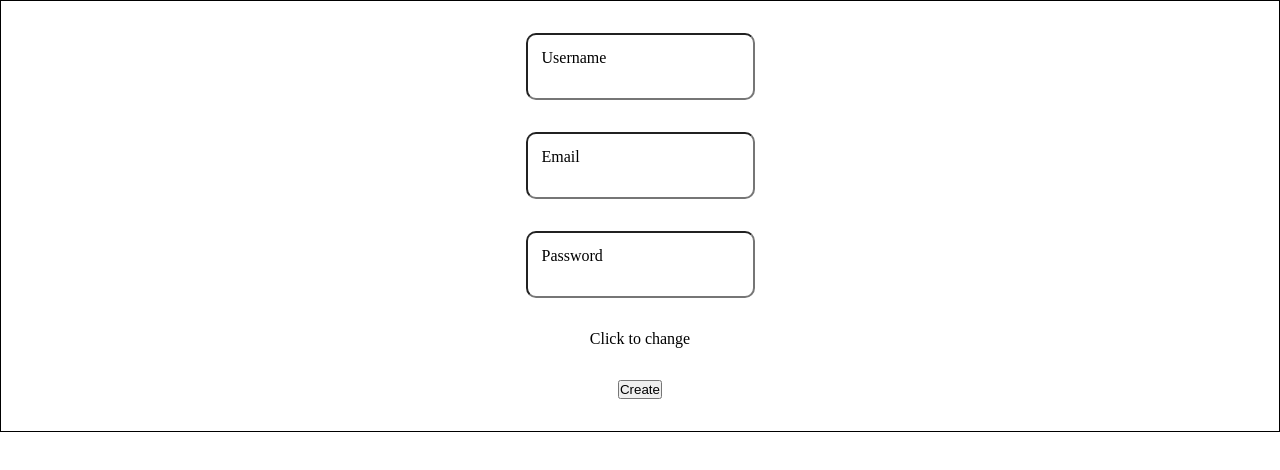
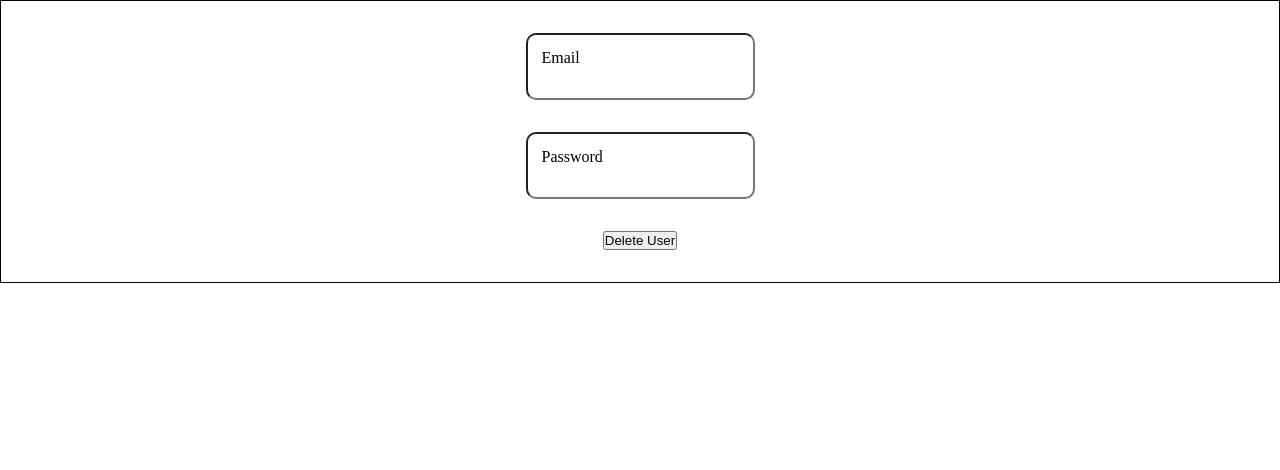
Before and after one commit to OatsProgramming/surfs-up, a Next.js app: page / in a window 1280 px wide. Shown: the top 470 px of the page. Built offline with nearby package versions, Linux system fonts and the light colour scheme.

Commit message:
modified crudOps for user route to be a reducer fetcher fn; modified TextField a bit

```diff
--- a/app/components/Form/Form.tsx
+++ b/app/components/Form/Form.tsx
@@ -1,11 +1,14 @@
-import { FormEvent, useState } from "react";
+import { useState } from "react";
 import TextField from "./TextField/TextField";
 import styles from './form.module.css'
+import ToastContainer from '@/lib/toasts/ToastContainer'
+import userFetcher from "@/lib/fetchers/userFetcher";
 
-export default function Form() {
+export default function Form({ method } : {
+    method: UserHTTP
+}) {
     const [user, setUser] = useState({} as User)
     const [newInfo, setNewInfo] = useState({} as User)
-    const [isUpdating, setIsUpdating] = useState(false)
 
     function handleChange(mutateUser: UserPartial) {
         setUser({
@@ -22,98 +25,26 @@ export default function Form() {
         })
     }
 
-    async function createUser(e: FormEvent) {
-        e.preventDefault()
-        try {
-            const res = await fetch('/api/user', {
-                method: 'POST',
-                body: JSON.stringify(user),
-                headers: {
-                    "Content-Type": "application/json"
-                }
-            })
-
-            if (!res.ok) {
-                console.log(await res.text())
-            }
-
-            console.log(await res.json())
-
-        } catch (error) {
-            console.log(error)
-        }
-    }
-
-    async function updateUser(e: FormEvent) {
-        e.preventDefault()
-        try {
-            const res = await fetch('/api/user', {
-                method: 'PATCH',
-                body: JSON.stringify({
-                    ...user,
-                    newEmail: newInfo.email,
-                    newUsername: newInfo.username,
-                    newPassword: newInfo.password,
-                }),
-                headers: {
-                    "Content-Type": "application/json"
-                }
-            })
-
-            if (!res.ok) {
-                console.log(await res.text())
-            }
-
-            console.log(await res.json())
-
-        } catch (error) {
-            const err = error as Error
-            console.log(err.message)
-        }
-    }
-
-    async function deleteUser(e: FormEvent) {
-        e.preventDefault()
-
-        try {
-            const res = await fetch('/api/user', {
-                method: 'DELETE',
-                body: JSON.stringify(user),
-                headers: {
-                    "Content-Type": "application/json"
-                }
-            })
-
-            if (!res.ok) {
-                console.log(await res.text())
-            }
-
-            console.log(await res.json())
-
-        } catch (error) {
-            const err = error as Error
-            console.log(err.message)
-        }
-    }
-
-
     return (
-        <form className={styles['container']} onSubmit={
-            isUpdating ? updateUser : deleteUser
-        }>
+        <>
+            <form className={styles['container']} onSubmit={(e) => userFetcher(e, method, user, newInfo)}>
+                {method === 'POST' && (
                     <TextField
                     onChange={handleChange}
                     value={user}
                     label={'Username'}
                     id={'username'}
                     type={'text'}
+                    required
                 />
+                )}
                 <TextField
                     onChange={handleChange}
                     value={user}
                     label={'Email'}
                     id={'email'}
                     type={'text'}
+                    required
                 />
                 <TextField
                     onChange={handleChange}
@@ -121,8 +52,9 @@ export default function Form() {
                     label={'Password'}
                     id={'password'}
                     type={'password'}
+                    required
                 />
-            {isUpdating && (
+                {method === 'PATCH' && (
                     <>
                         <TextField
                             onChange={handleNewInfo}
@@ -147,12 +79,26 @@ export default function Form() {
                         />
                     </>
                 )}
-            <div onClick={() => setIsUpdating(!isUpdating)}>
-                Click to change
-            </div>
                 <button>
-                {isUpdating ? 'Update' : 'Create'}
+                    {
+                    method === 'POST' ? 'Create User' :
+                    method === 'PATCH' ? 'Update User' :
+                    'Delete User'
+                    }
                 </button>
             </form>
+            <ToastContainer
+                position="bottom-center"
+                autoClose={5000}
+                hideProgressBar={false}
+                newestOnTop={false}
+                closeOnClick
+                rtl={false}
+                pauseOnFocusLoss
+                draggable
+                pauseOnHover
+                theme="colored"
+            />
+        </>
     )
 }
--- a/app/components/Form/TextField/TextField.tsx
+++ b/app/components/Form/TextField/TextField.tsx
@@ -1,6 +1,6 @@
 import styles from './textField.module.css'
 
-export default function TextField({ id, onChange, value, label, type } : TextFieldProp) {
+export default function TextField({ id, onChange, value, label, type, required } : TextFieldProp) {
 
     return (
         <div className={styles['container']}>
@@ -12,6 +12,7 @@ export default function TextField({ id, onChange, value, label, type } : TextFie
                     [id] : e.target.value
                 })}
                 placeholder=" "
+                required={required}
             />
             <label
                 htmlFor={id}
--- a/app/components/Form/TextField/textField.module.css
+++ b/app/components/Form/TextField/textField.module.css
@@ -19,3 +19,8 @@
     top: -1rem;
     left: 0.8rem;
 }
+
+.container > input.error + label {
+    color: red;
+    background-color: red;
+}
--- /dev/null
+++ b/lib/fetchers/userFetcher.ts
@@ -0,0 +1,47 @@
+import isEmail from "@/lib/isEmail";
+import { FormEvent } from "react";
+import notify from "../toasts/notify";
+
+export default async function userFetcher(e: FormEvent, method: UserHTTP, data: User | NewInfo, patchData?: User) {
+    e.preventDefault()
+
+    // Check for email validity
+    if (!isEmail(data.email)) {
+        return notify("Please enter a valid email", 'warn')
+    }
+
+    // For PATCH
+    if ((patchData?.email || patchData?.password || patchData?.username) && method === 'PATCH') {
+        // Ditto here if updating with new email
+        if (patchData.email && !isEmail(patchData.email)) {
+            return notify("Please enter a valid email if updating the current one", 'warn')
+        }
+        // combine if method is PATCH and have at least one parameter to change
+        data = {
+            ...data,
+            newEmail: patchData.email,
+            newUsername: patchData.username,
+            newPassword: patchData.password,
+        }
+    }
+
+    try {
+        const res = await fetch('api/user', {
+            method,
+            body: JSON.stringify(data),
+            headers: {
+                "Content-Type": "application/json"
+            }
+        })
+
+        if (!res.ok) {
+            return notify(await res.text(), 'error')
+        }
+
+        return notify("Task complete", 'success')
+
+    } catch (error) {
+        const err = error as Error
+        return notify(err.message, 'error')
+    }
+}
```
Lines whose indentation alone changed are shown as unchanged.
